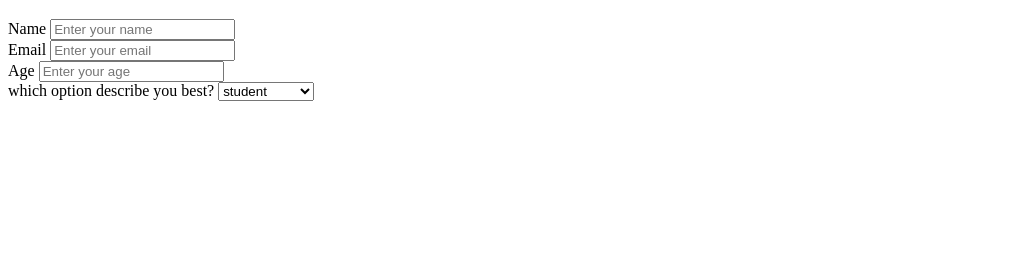
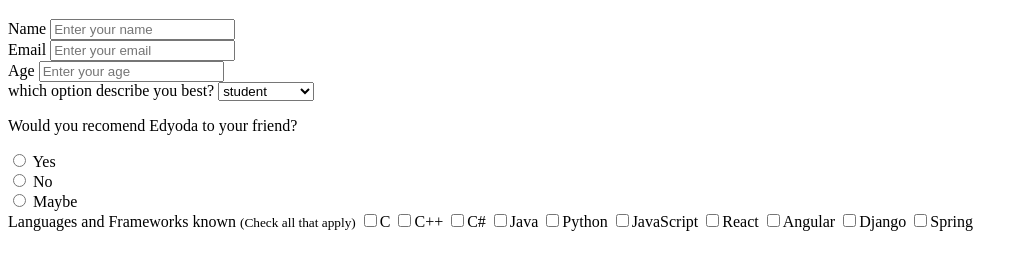
Before and after one commit to kunalsamanta/survay-form, a plain HTML site: page index.html in a window 1280 px wide. Shown: the part 61-330 px from the top of the page, without its empty margins (0-1028 px from the left). Drawn offline with Linux system fonts and the light colour scheme.

Commit message:
checkbox add

```diff
--- a/index.html
+++ b/index.html
@@ -43,6 +43,51 @@
             </select>
 
         </div>
+        <div class="controls">
+            <p>Would you recomend Edyoda to your friend?</p>
+            <input type="radio" id="yes" value="YES" name="suggest">
+            <label for="yes">Yes</label><br/>
+            <input type="radio" id="no"value="NO" name="suggest">
+            <label for="no">No</label><br />
+            <input type="radio" id="maybe" value="MAYBE" name="suggest">
+            <label for="maybe">Maybe</label>
+        </div>
+        <div class="controls">
+            <label>Languages and Frameworks known
+                <small>(Check all that apply)</small>
+            </label>
+            <!-- Input Type Checkbox -->
+            <label for="inp-1">
+                <input type="checkbox"
+                       name="inp">C</input></label>
+            <label for="inp-2">
+                <input type="checkbox"
+                       name="inp">C++</input></label>
+            <label for="inp-3">
+                <input type="checkbox"
+                       name="inp">C#</input></label>
+            <label for="inp-4">
+                <input type="checkbox"
+                       name="inp">Java</input></label>
+            <label for="inp-5">
+                <input type="checkbox"
+                       name="inp">Python</input></label>
+            <label for="inp-6">
+                <input type="checkbox"
+                       name="inp">JavaScript</input></label>
+            <label for="inp-7">
+                <input type="checkbox"
+                       name="inp">React</input></label>
+            <label for="inp-7">
+                <input type="checkbox"
+                       name="inp">Angular</input></label>
+            <label for="inp-7">
+                <input type="checkbox"
+                       name="inp">Django</input></label>
+            <label for="inp-7">
+                <input type="checkbox"
+                       name="inp">Spring</input></label>
+        </div>
 
     </form>
 
```
Lines whose indentation alone changed are shown as unchanged.
